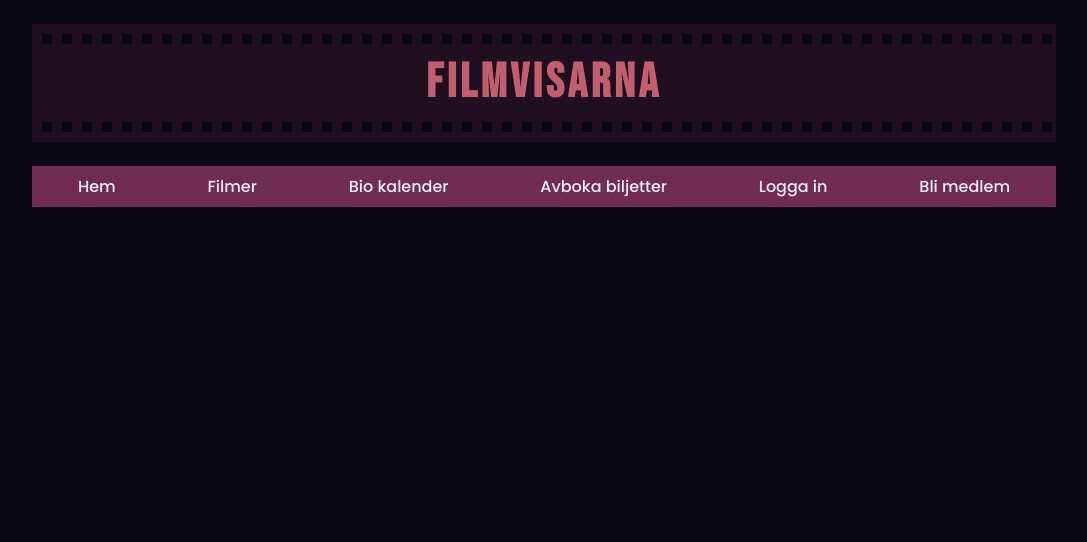
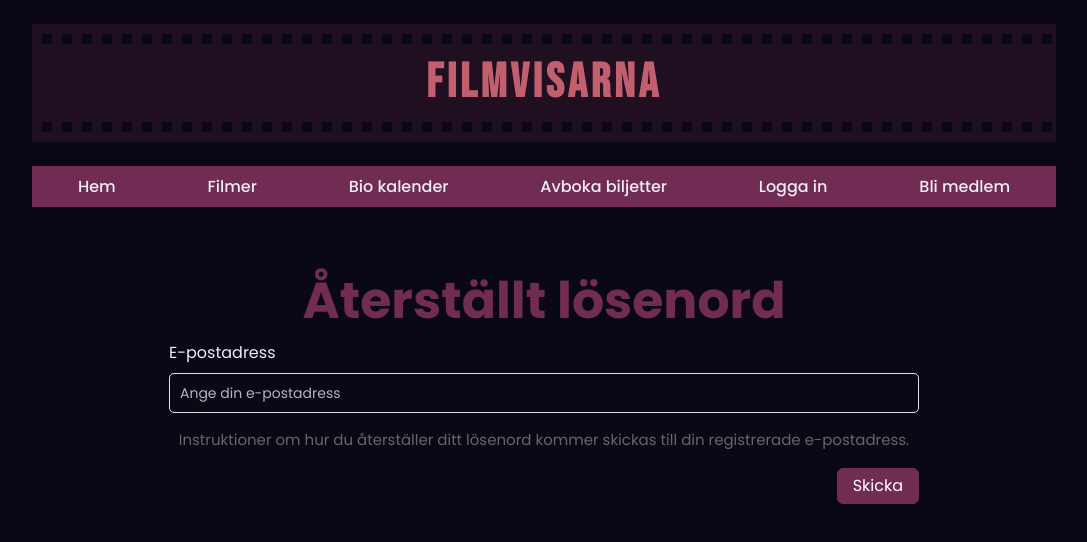
Before and after one commit to staraii/filmvisarna, a React (Vite) app: page /passwordreset in a window 1280 px wide. Shown: the top 542 px of the page, without its empty margins (96-1183 px from the left). Built offline with nearby package versions, Linux system fonts and the light colour scheme.

Commit message:
Update
added recoverpassword and fix login

```diff
--- a/src/App.tsx
+++ b/src/App.tsx
@@ -13,6 +13,7 @@ import LoginModal from "./components/Login-pop-up/LoginModal"; // Ensure correct
 import LoginPage from "./components/Login-pop-up/LoginMobile";
 
 import "./App.css";
+import PasswordReset from "./components/Login-pop-up/passwordReset";
 
 export default function App() {
   const [isLoggedIn, setIsLoggedIn] = useState(false); // State for logged in status
@@ -29,6 +30,7 @@ export default function App() {
 
   const handleLoginShow = () => setShowLoginModal(true); // Show login modal
   const handleLoginClose = () => setShowLoginModal(false); // Hide login modal
+
 
   return (
     <section className="app-section">
@@ -51,6 +53,8 @@ export default function App() {
             <Route path="/bio-kalender" element={<MovieCalendar />} />
             <Route path="/avboka" element={<CancelTickets />} />
             <Route path="/loggain" element={<LoginPage />} />
+             <Route path="/passwordreset" element={<PasswordReset />} />
+
           </Routes>
         </div>
         <MobileNavBar />
--- a/src/components/Login-pop-up/LoginModal.css
+++ b/src/components/Login-pop-up/LoginModal.css
@@ -1,28 +1,48 @@
 /* LoginModal.css */
+
+
+
+.login-modal-container .form-control {
+  width: 100%;
+  /* Make the input field full width */
+  padding: 10px;
+  /* Add padding inside the input */
+  border-radius: 4px;
+  /* Rounded corners */
+  border: 1px solid #cfd5db;
+  /* Border styling */
+}
+
+/* Ensure there's no line above the input fields */
+.login-modal-container .form-group {
+  margin-bottom: 15px;
+  /* Space between form groups */
+}
+
+/* Optional: For the label */
+.login-modal-container .form-label {
+  margin-bottom: 5px;
+  /* Space below the label */
+}
+
+/* Button styles */
+.login-modal-container .btn {
+  margin-top: 10px;
+  /* Space above the button */
+}
+
+/* Styling for register links */
 .register-link {
-  color: #ffffff;
+  color: rgb(255, 255, 255);
+  /* Link color */
   cursor: pointer;
+  /* Hand cursor on hover */
+
 
 }
 
 .register-link:hover {
-  color: #007bff;
+  /* Change color on hover */
+  color: rgb(35, 32, 207);
+  /* Normal blue hover color */
 }
-
-.login-button {
-  width: 30%;
-  float: right;
-}
-
-/* Remove the border or shadow under the Modal.Header */
-.modal-header {
-  border-bottom: none;
-  /* Optional: reduce padding if needed */
-  padding-bottom: 0;
-}
-
-/* Adjust padding of the Modal.Body to bring inputs closer */
-.modal-body {
-  padding-top: 10px;
-  /* You can adjust this value */
-}
--- a/src/components/Login-pop-up/LoginModal.tsx
+++ b/src/components/Login-pop-up/LoginModal.tsx
@@ -1,5 +1,7 @@
 import { Modal, Button, Form } from "react-bootstrap";
 import { useNavigate } from "react-router-dom"; // Import useNavigate
+import "./LoginModal.css"; // Ensure the path is correct
+
 
 interface LoginModalProps {
   show: boolean;
@@ -16,6 +18,11 @@ const LoginModal = ({ show, handleClose, onLogin }: LoginModalProps) => {
 
 const handleRegister = () => {
     navigate("/register"); // Navigate to the register page
+    handleClose(); // Close the modal
+  };
+
+  const passwordReset = () => {
+    navigate("/passwordreset"); // Navigate to the register page
     handleClose(); // Close the modal
   };
 
@@ -46,7 +53,7 @@ const handleRegister = () => {
 
         <div className="text-center mt-3">
           <p>
-            <span className="register-link" onClick={handleClose}>
+            <span className="register-link" onClick={passwordReset}>
               Glömt ditt lösenord?
             </span>{" "}
             |{" "}
--- /dev/null
+++ b/src/components/Login-pop-up/passwordReset.css
@@ -0,0 +1,39 @@
+.password-reset-container {
+  margin: 0 auto;
+  padding: 40px;
+  /* Optional: Set a max width for the container */
+}
+
+.password-reset-container .form-label {
+  flex: 0 0 auto;
+  /* Prevent the label from stretching */
+  margin-right: 600px;
+  /* Space between label and input */
+  width: 150px;
+  /* Set a fixed width for the label */
+  text-align: left;
+  /* Align label text to the left */
+}
+
+.password-reset-container .button-container {
+  display: flex;
+  justify-content: flex-end;
+  /* Align button to the right */
+
+}
+
+.password-reset-container .btn-submit {
+  padding: 5px 15px;
+  /* Smaller button padding */
+}
+
+.instruction-text {
+  margin-top: 15px;
+  /* Increased space above the instruction text */
+  font-size: 15px;
+  /* Adjust font size as needed */
+  color: #666;
+  /* Optional: Change color for better visibility */
+  text-align: center;
+  /* Center align the instruction text */
+}
--- /dev/null
+++ b/src/components/Login-pop-up/passwordReset.tsx
@@ -0,0 +1,40 @@
+import React from "react";
+import { Form, Button } from "react-bootstrap";
+import "./passwordReset.css";
+
+
+const PasswordReset = () => {
+  const handleSubmit = (event: React.FormEvent<HTMLFormElement>) => {
+    event.preventDefault();
+    // Add logic to handle password reset here, e.g., send an email
+    alert("E-postadress har skickats för återställning."); // Example alert
+  };
+
+  return (
+    <div className="password-reset-container" >
+      <h2 className="text-center">Återställt lösenord</h2>
+      <Form onSubmit={handleSubmit}>
+        <Form.Group controlId="formBasicEmail">
+           <Form.Label className="form-label">E-postadress</Form.Label> {/* Label with class for CSS */}
+          <Form.Control type="email" placeholder="Ange din e-postadress" required />
+        </Form.Group>
+          {/* Instruction text below the input field */}
+      <p className="instruction-text">
+        Instruktioner om hur du återställer ditt lösenord kommer skickas till din registrerade e-postadress.
+      </p>
+          <div className="button-container"> {/* New wrapper for the button */}
+          <Button
+            variant="primary"
+            type="submit"
+            className="btn-submit"
+          >
+            Skicka
+          </Button>
+        </div>
+      </Form>
+
+    </div>
+  );
+};
+
+export default PasswordReset;
```
Also changed, not shown: src/components/Login-pop-up/RecoverPassword.tsx (deleted).
